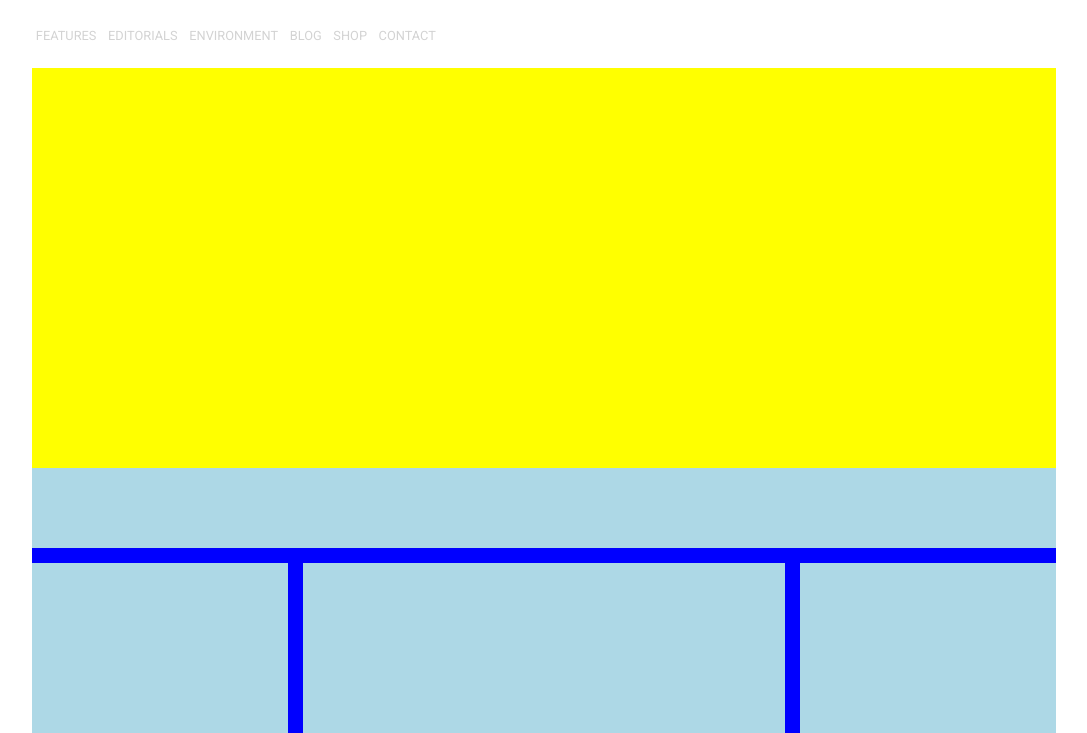
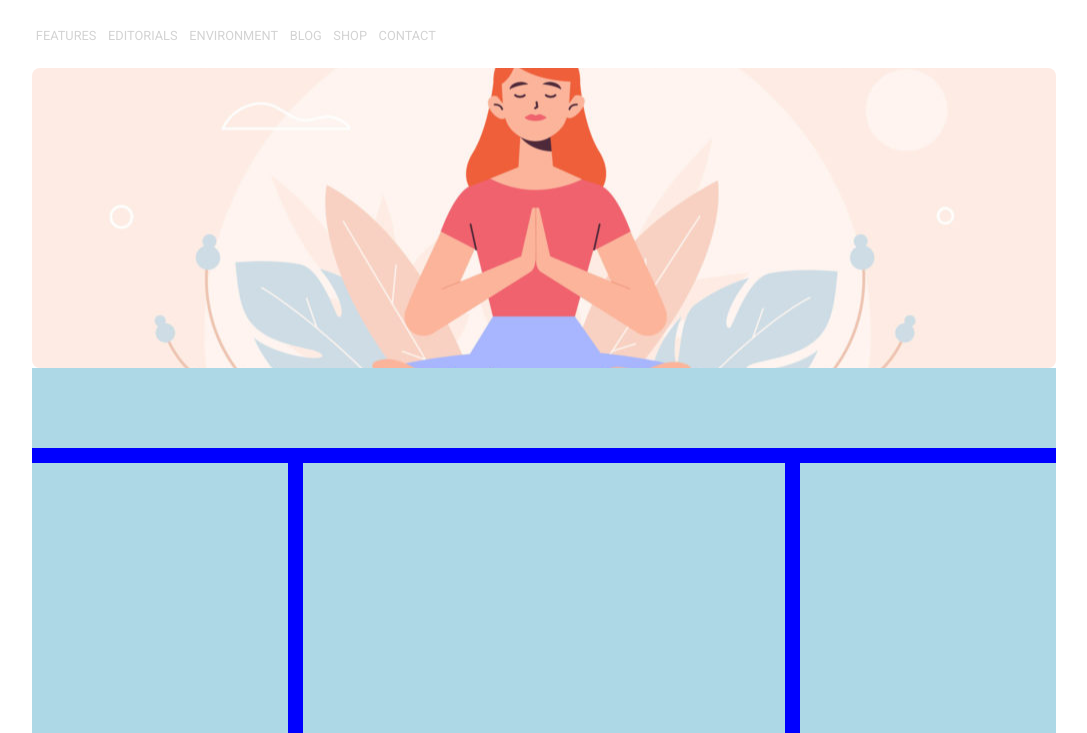
Before and after one commit to filauro1989/htmlcss-wp, a plain HTML site: page index.html in a window 1280 px wide. Shown: the part 67-800 px from the top of the page, without its empty margins (96-1183 px from the left). Drawn offline with Linux system fonts and the light colour scheme.

Commit message:
Inserimento immagine jumbo

```diff
--- a/css/style.css
+++ b/css/style.css
@@ -13,6 +13,9 @@ body {
     content: "";
     display: table;
     clear: both;
+}
+.border-radius {
+    border-radius: 0.5em;
 }
 
 .container {
@@ -43,10 +46,20 @@ body {
 }
 
 /* main */
+
 .jumbotron {
-    height: 400px;
-    background-color: yellow;
+    height: 300px;
+    background-image: url(../img/banner.jpg);
+    background-size: cover;
+    background-repeat: no-repeat;
+    background-position: center;
+
 }
+/* .jumbo-img {
+    height: auto;
+    width: 100%;
+    vertical-align: center;
+} */
 
 .main-container {
     background-color: blue;
--- a/index.html
+++ b/index.html
@@ -53,7 +53,9 @@
 
         <!-- jumbotron -->
 
-        <div class="jumbotron"></div>
+        <div class="jumbotron border-radius">
+
+        </div>
 
         <!-- /jumbotron -->
 
```
